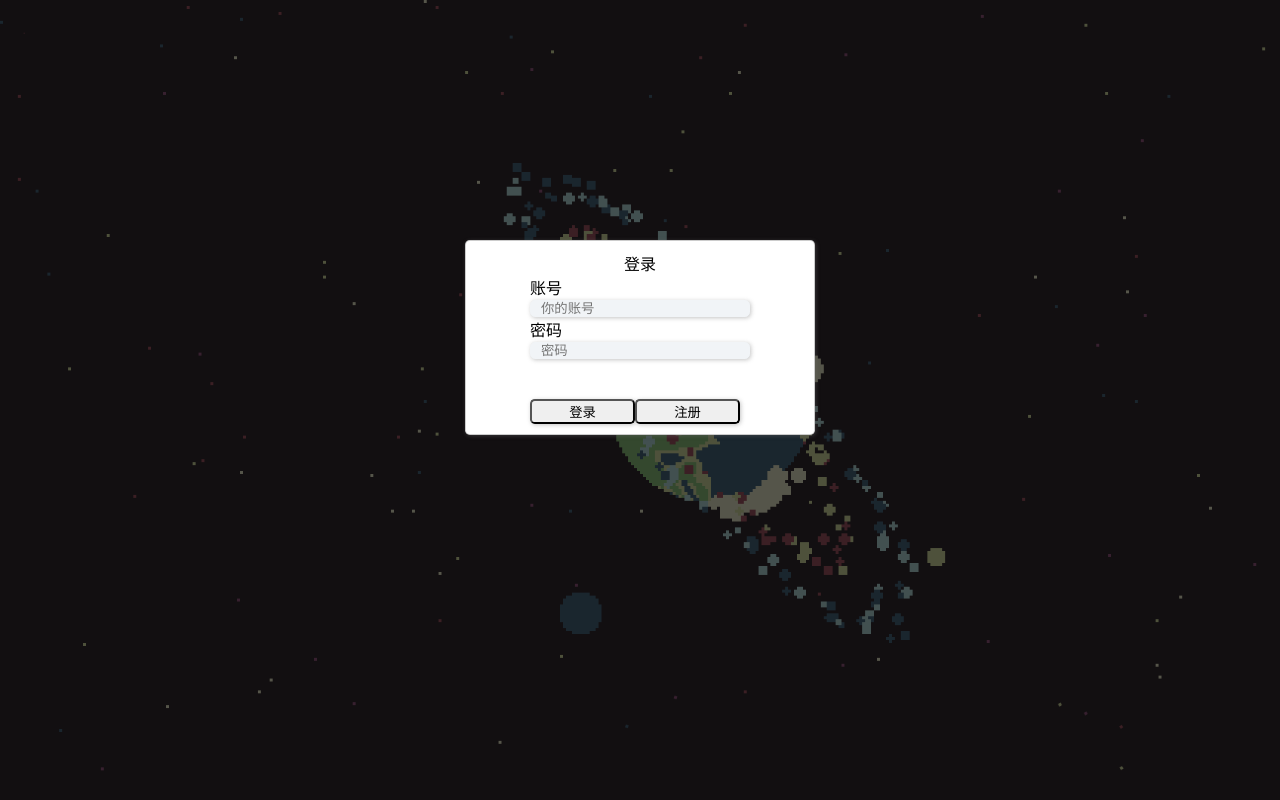
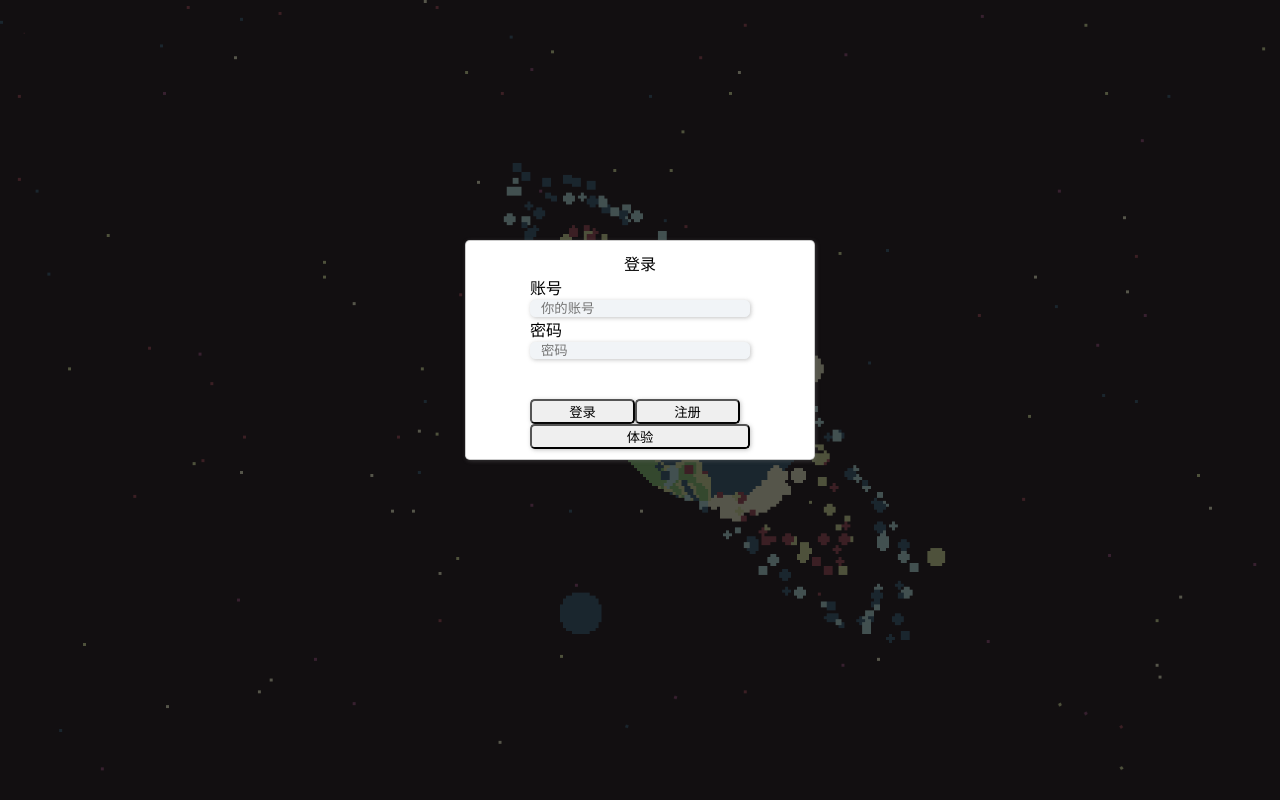
Before and after one commit to vecxqz/pixel-drawing-board, a Vue app in the folder pixel-art/: page / in a window 1280 px wide. Built offline with nearby package versions, Linux system fonts and the light colour scheme.

Commit message:
feat: 增加画板入口

```diff
--- a/pixel-art/src/components/ToolHeader.vue
+++ b/pixel-art/src/components/ToolHeader.vue
@@ -47,6 +47,13 @@
               @click="modeChange('import')"
             >
               导入图片
+            </div>
+            <div
+              :class="{ highlight: mode === 'importPublic' }"
+              class="op-item"
+              @click="modeChange('importPublic')"
+            >
+              导入分享工程
             </div>
           </el-aside>
           <el-main class="main">
@@ -166,6 +173,9 @@
                 id=""
               />
             </div>
+            <div v-if="mode === 'importPublic'" :class="`mode-${mode}`">
+              ...建设中...
+            </div>
           </el-main>
         </el-container>
       </template>
@@ -231,7 +241,8 @@ export default {
           file: "文件",
           download: "下载",
           save: "保存",
-          import: "导入"
+          import: "导入",
+          importPublic: "导入分享工程"
         } as any)[mode.value])
     );
     const canvasWidth = computed(() => store.state.canvasModule.width);
@@ -418,6 +429,9 @@ export default {
 }
 ::v-deep(.el-dialog__body) {
   padding: 0;
+  .el-container {
+    min-height: 350px;
+  }
 }
 .aside {
   max-width: 200px;
--- a/pixel-art/src/utils/request/canvas.ts
+++ b/pixel-art/src/utils/request/canvas.ts
@@ -5,6 +5,7 @@ export const getGuid = () =>
     url: "/api/canvas/guid",
     method: "GET"
   });
+
 export const setCanvasData = (data: any) =>
   request({
     url: "/api/canvas/imagedata",
@@ -37,6 +38,12 @@ export const getAllPagesData = () =>
     method: "get"
   });
 
+export const getAllPublicPagesData = () =>
+  request({
+    url: `/api/pages/public-imagedata`,
+    method: "get"
+  });
+
 export const removePagesData = (guid: string) =>
   request({
     url: `/api/pages/delete/${guid}`,
--- a/pixel-art/src/views/Login.vue
+++ b/pixel-art/src/views/Login.vue
@@ -22,6 +22,9 @@
             >注册</el-button
           >
         </el-form-item>
+        <router-link :to="{ name: 'EntryDrawPixelDetail' }"
+          ><el-button class="btn-demo">体验</el-button></router-link
+        >
       </el-form>
     </div>
   </div>
@@ -128,12 +131,16 @@ export default {
     margin-top: 40px;
   }
   &-login,
-  &-register {
+  &-register,
+  &-demo {
     width: 105px;
     border-radius: 0.3rem;
     box-shadow: 1px 1px 4px 0px #6d6d6d66;
     text-align: center;
     cursor: pointer;
+  }
+  &-demo {
+    width: 100%;
   }
 }
 ::v-deep(.el-input__inner) {
```
